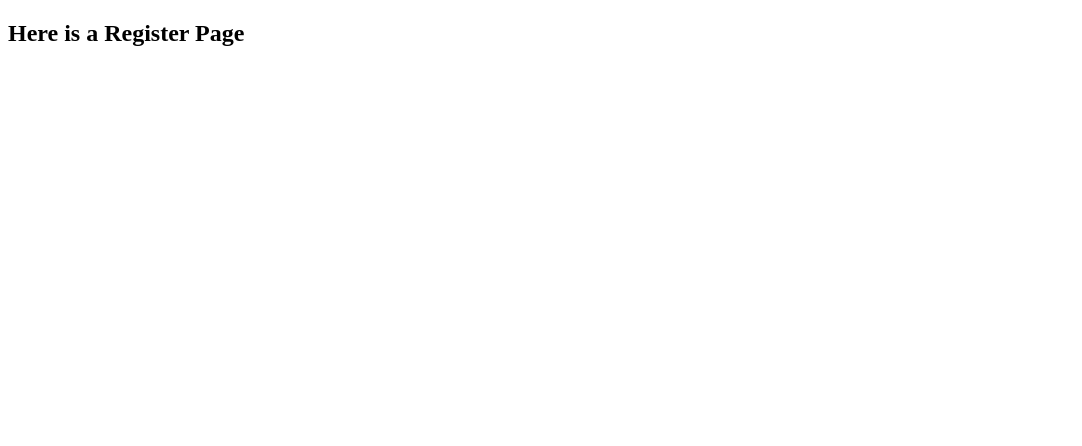
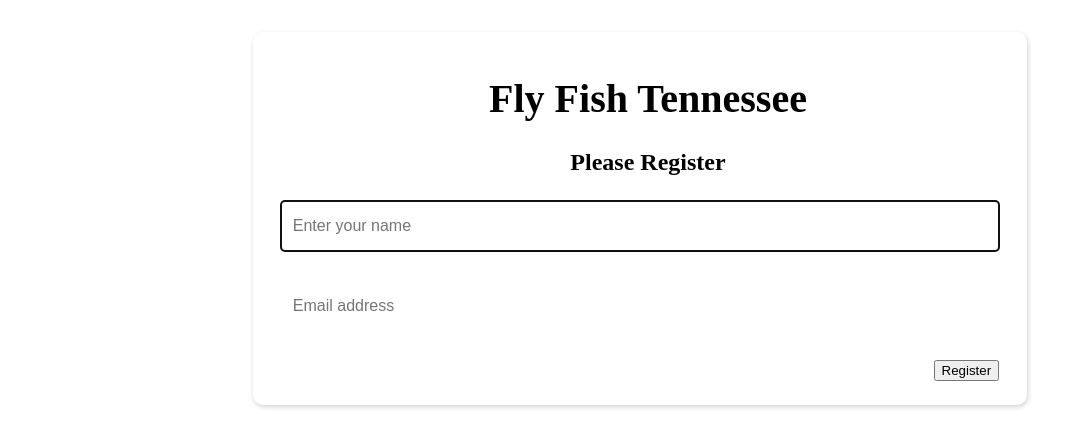
Before and after one commit to jamesfreeman114/fly-fish-tn, a React (Vite) app: page /register in a window 1280 px wide. Shown: the top 446 px of the page, without its empty margins (0-1082 px from the left). Built offline with nearby package versions, Linux system fonts and the light colour scheme.

Commit message:
Added User Email Authorization Component

```diff
--- a/src/App/App.jsx
+++ b/src/App/App.jsx
@@ -1,4 +1,8 @@
 import { Route, Routes } from "react-router-dom"
+import { Login } from "../auth/Login"
+import { ApplicationViews } from "../views/ApplicationViews"
+import { Authorized} from "../views/Authorized"
+import { Register } from "../auth/Register"
 
 
 
@@ -8,10 +12,12 @@
 
 
         <Routes>
-    <Route path="/login" element={<h2>Here is a Login Page</h2>} />
-    <Route path="/register" element={<h2>Here is a Register Page</h2>} />
+            <Route path="/login" element={< Login />} />
+            <Route path="/register" element={<Register />} />
             <Route path="*" element={
-      <h2>Hello World</h2>
+                <Authorized>
+                    <ApplicationViews />
+                </Authorized>
             } />
         </Routes>
     )
--- /dev/null
+++ b/src/auth/Login.css
@@ -0,0 +1,80 @@
+.container-login {
+  text-align: center;
+  background-color: white;
+}
+
+.container-login > section > a {
+  text-decoration: underline;
+  color: var(--secondary);
+}
+
+.form-login {
+  width: 60%;
+  margin: 2rem auto;
+}
+
+.form-login > h1 {
+  font-size: 2.5rem;
+  text-align: center;
+}
+
+.form-login > h2 {
+  text-align: center;
+  font-size: 1.5rem;
+}
+
+.form-login > fieldset > input[type="email"] {
+  width: 25em;
+}
+
+.login-btn {
+  align-self: flex-end;
+}
+
+.login-btn:focus {
+  box-shadow: none;
+  outline: 2px solid transparent;
+  outline-offset: 2px;
+}
+
+/************* FORM STYLES *************/
+
+form {
+  margin: 3rem 5rem;
+  border: 1px solid var(--outline);
+  border-radius: 10px;
+  padding: 1rem 0rem 0rem 1rem;
+  box-shadow: 1px 2px 5px lightgray;
+  background-color: var(--offWhite);
+}
+
+fieldset {
+  min-width: 0;
+  padding-bottom: 1.5rem;
+  margin: 0;
+  border: 0;
+}
+
+.form-control {
+  height: calc(1.5em + 0.75rem + 2px);
+  padding: 0.375rem 0.75rem;
+  font-size: 1rem;
+  border: 1px solid var(--outline);
+  border-radius: 0.25rem;
+}
+
+.form-group {
+  margin-right: 1rem;
+  display: flex;
+  flex-direction: column;
+}
+
+.form-btn {
+  align-self: flex-end;
+}
+
+.form-btn:focus {
+  box-shadow: none;
+  outline: 2px solid transparent;
+  outline-offset: 2px;
+}
--- /dev/null
+++ b/src/auth/Login.jsx
@@ -0,0 +1,66 @@
+import React, { useState } from "react"
+import { Link } from "react-router-dom"
+import { useNavigate } from "react-router-dom"
+import { getUserByEmail } from "../services/userService"
+import "./Login.css"
+
+
+export const Login = () => {
+  const [email, set] = useState("tedf64@gmail.com")
+  const navigate = useNavigate()
+
+  const handleLogin = (event) => {
+    event.preventDefault()
+
+    getUserByEmail(email).then((foundUsers) => {
+      if (foundUsers.length === 1) {
+        const user = foundUsers[0]
+        localStorage.setItem(
+          "fly_user",
+          JSON.stringify({
+            id: user.id,
+            name: user.name
+          })
+        )
+
+        navigate("/")
+      } else {
+        window.alert("Invalid login")
+      }
+    })
+  }
+
+  return (
+    <main className="container-login">
+      <section>
+        <form className="form-login" onSubmit={handleLogin}>
+          <h1>Fly Fish Tennessee</h1>
+          <h2>Please sign in</h2>
+          <fieldset>
+            <div className="form-group">
+              <input
+                type="email"
+                value={email}
+                onChange={(event) => set(evt.target.value)}
+                className="form-control"
+                placeholder="Email address"
+                required
+                autoFocus
+              />
+            </div>
+          </fieldset>
+          <fieldset>
+            <div className="form-group">
+              <button className="login-btn btn-info" type="submit">
+                Sign in
+              </button>
+            </div>
+          </fieldset>
+        </form>
+      </section>
+      <section>
+        <Link to="/register">Not a member yet?</Link>
+      </section>
+    </main>
+  )
+}
--- /dev/null
+++ b/src/auth/Register.jsx
@@ -0,0 +1,86 @@
+import { useState } from "react"
+import { useNavigate } from "react-router-dom"
+import "./Login.css"
+import { createUser, getUserByEmail } from "../services/userService"
+
+export const Register = (props) => {
+  const [user, setUser] = useState({
+    email: "",
+    name: "",
+  })
+  let navigate = useNavigate()
+
+  const registerNewUser = () => {
+    createUser(user).then((createdUser) => {
+        if (createdUser.hasOwnProperty("id")) {
+        localStorage.setItem(
+          "fly_user",
+          JSON.stringify({
+            id: createdUser.id,
+            name: createdUser.name
+          })
+        )
+
+        navigate("/")
+      }
+  })
+  }
+
+  const handleRegister = (event) => {
+    event.preventDefault()
+    getUserByEmail(user.email).then((response) => {
+      if (response.length > 0) {
+        window.alert("Account with that email address already exists")
+      } else {
+        registerNewUser()
+      }
+    })
+  }
+
+  const updateUser = (evt) => {
+    const copy = { ...user }
+    copy[evt.target.id] = evt.target.value
+    setUser(copy)
+  }
+
+  return (
+    <main style={{ textAlign: "center" }}>
+      <form className="form-login" onSubmit={handleRegister}>
+        <h1>Fly Fish Tennessee</h1>
+        <h2>Please Register</h2>
+        <fieldset>
+          <div className="form-group">
+            <input
+              onChange={updateUser}
+              type="text"
+              id="name"
+              className="form-control"
+              placeholder="Enter your name"
+              required
+              autoFocus
+            />
+          </div>
+        </fieldset>
+        <fieldset>
+          <div className="form-group">
+            <input
+              onChange={updateUser}
+              type="email"
+              id="email"
+              className="form-control"
+              placeholder="Email address"
+              required
+            />
+          </div>
+        </fieldset>
+        <fieldset>
+          <div className="form-group">
+            <button className="login-btn btn-info" type="submit">
+              Register
+            </button>
+          </div>
+        </fieldset>
+      </form>
+    </main>
+  )
+}
--- /dev/null
+++ b/src/services/userService.js
@@ -0,0 +1,13 @@
+export const getUserByEmail = (email) => {
+    return fetch(`http://localhost:8088/users?email=${email}`).then((res) => res.json())
+}
+
+export const createUser = (user) => {
+    return fetch(`http://localhost:8088/users`, {
+        method: "POST",
+        headers: {
+            "Content-Type": "application/json",
+        },
+        body: JSON.stringify(user),}).then(response => response.json())
+
+}
--- /dev/null
+++ b/src/views/ApplicationViews.jsx
@@ -0,0 +1,24 @@
+import { useState, useEffect } from "react"
+import { Routes, Route} from "react-router-dom"
+
+export const ApplicationViews = () => {
+
+    const [currentUser, setCurrentUser] = useState({})
+
+    useEffect(()=>{
+    const localFlyUser = localStorage.getItem("fly_user")
+    const flyUserObject = JSON.parse(localFlyUser)
+
+    setCurrentUser(flyUserObject)
+    },[])
+
+    return (
+
+        <Routes>
+            <Route path = "/" element = {<h2>Hello {currentUser.name}!</h2>}/>
+
+        </Routes>
+
+    )
+
+}
--- /dev/null
+++ b/src/views/Authorized.jsx
@@ -0,0 +1,13 @@
+import { Navigate, useLocation } from "react-router-dom"
+
+
+export const Authorized = ({ children }) => {
+  let location = useLocation()
+
+  if (localStorage.getItem("fly_user")) {
+    return children
+  }
+  else {
+    return <Navigate to={`/login`} state={{ from: location }} replace />
+  }
+}
```
Lines whose indentation alone changed are shown as unchanged.
